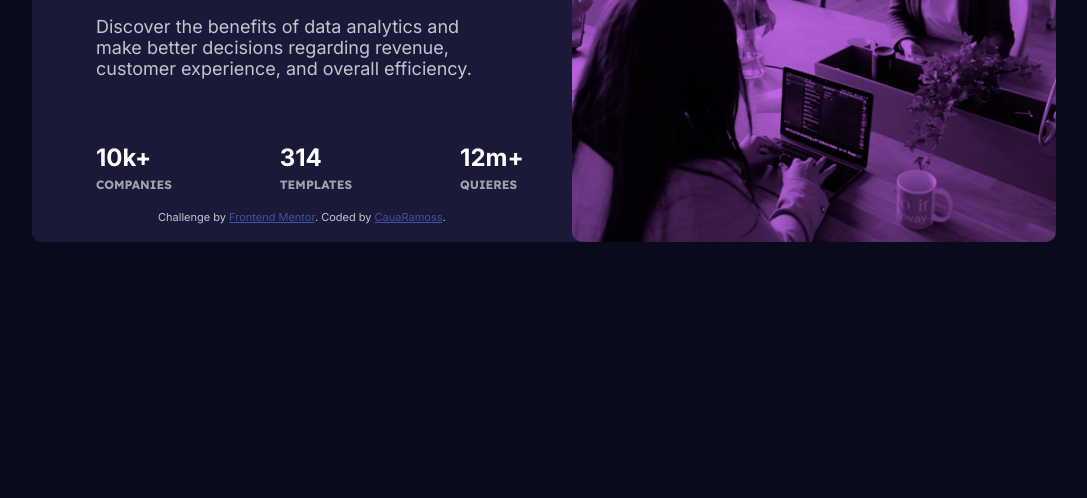
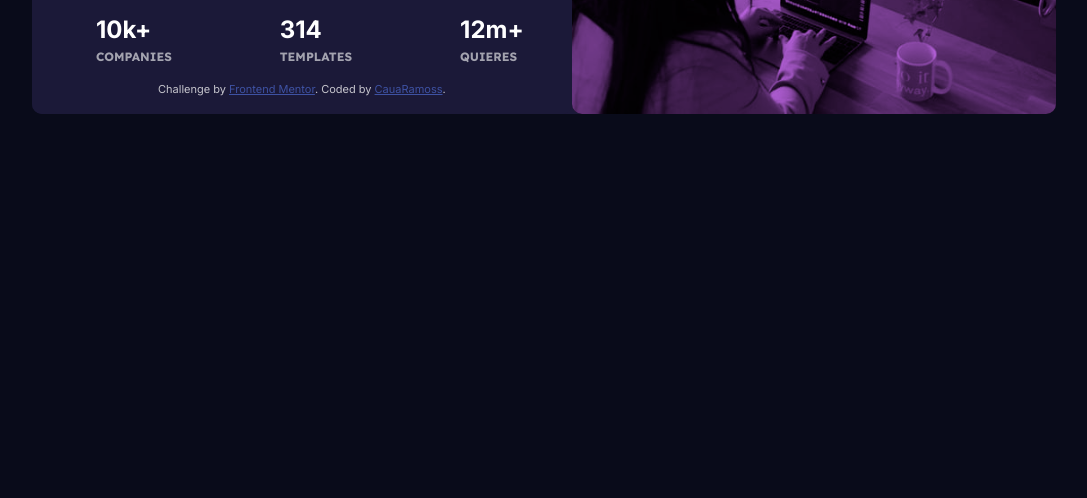
Before and after one commit to CauaRamoss/Stats-preview-card-component, a plain HTML site: page index.html in a window 1280 px wide. Shown: the part 414-912 px from the top of the page, without its empty margins (96-1183 px from the left). After the commit the page ends 800 px from the top, so only its background shows below. Drawn offline with Linux system fonts and the light colour scheme.

Commit message:
Update style.css

```diff
--- a/style.css
+++ b/style.css
@@ -15,8 +15,8 @@ body {
     justify-content: center;
     align-items: center;
     background-color: hsl(244, 38%, 16%);
-    margin-top: 256px;
-    margin-bottom: 256px;
+    margin-top: 128px;
+    margin-bottom: 128px;
     margin-left: 128px;
     margin-right: 128px;
     border-radius: 10px;
```
